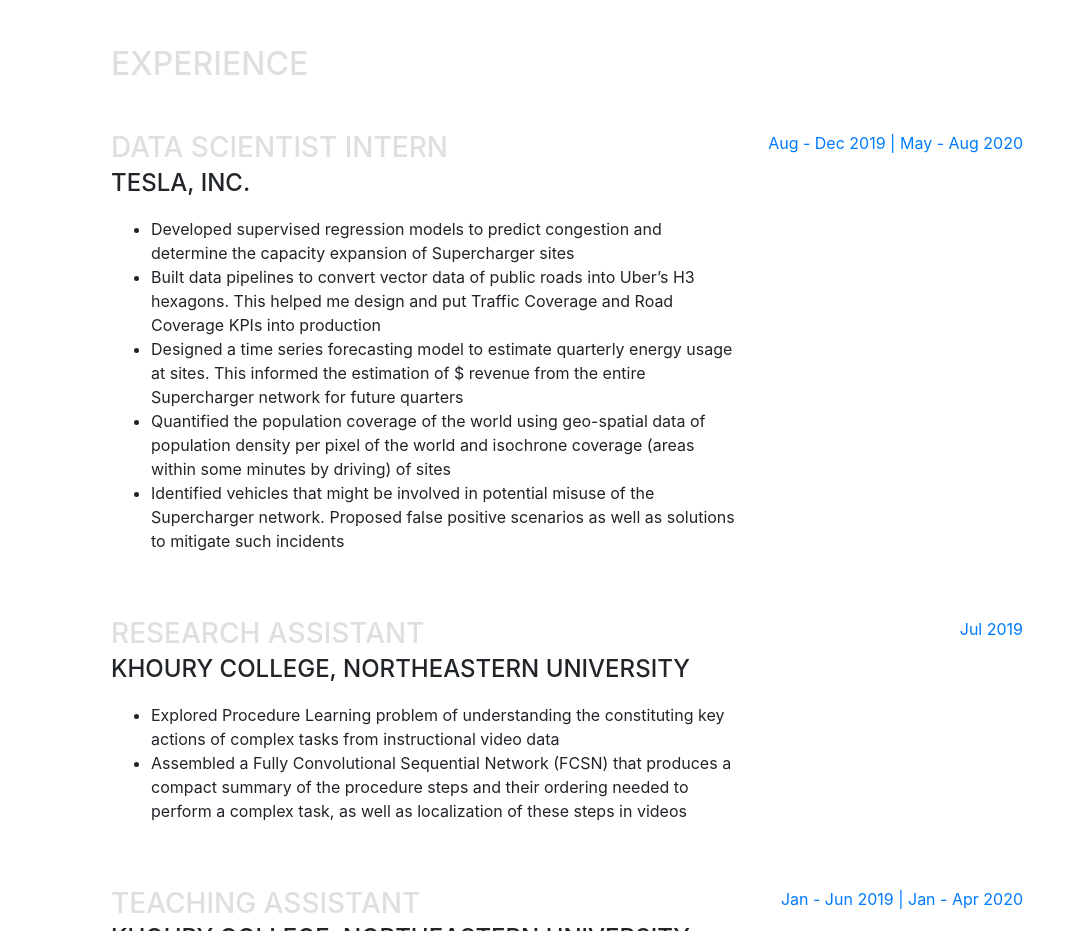
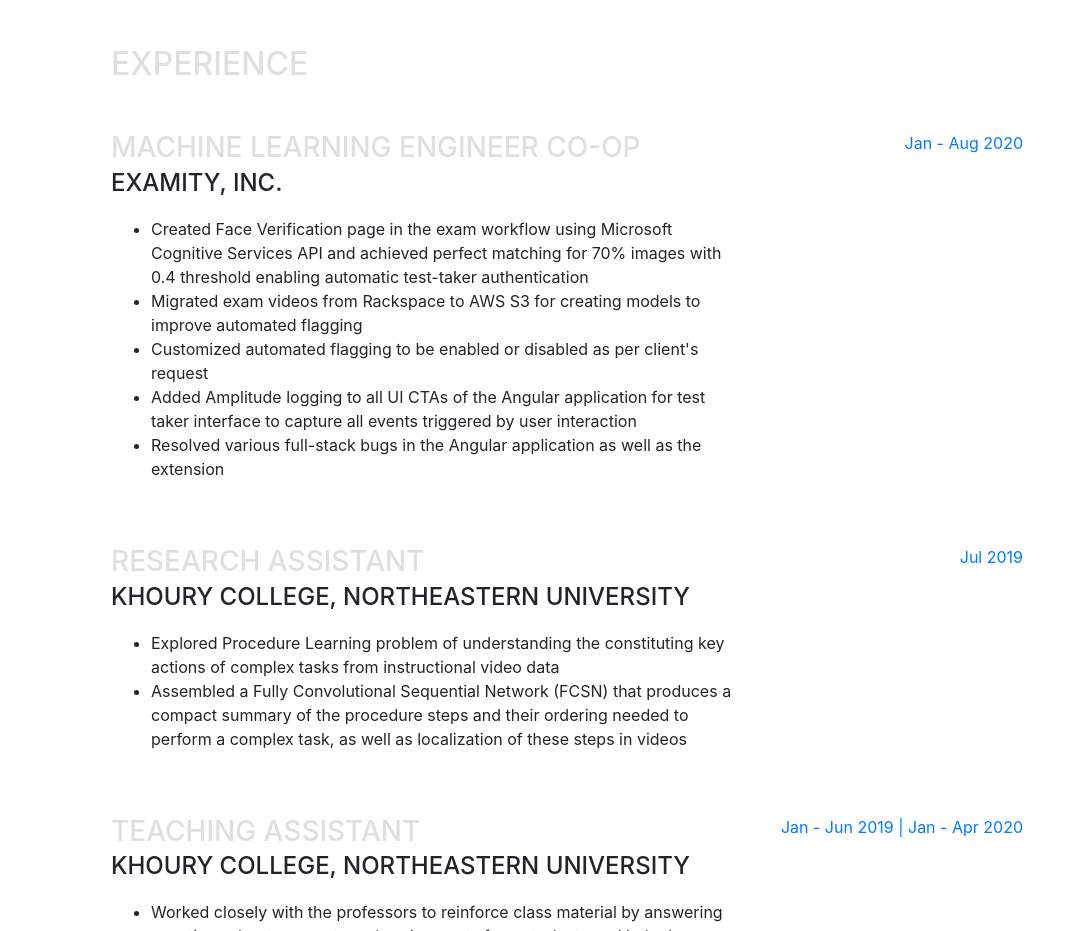
Before and after one commit to AyushPBhandari/AyushPBhandari.github.io, a website with bundled scripts: page index.html in a window 1280 px wide. Shown: the part 804-1735 px from the top of the page, without its empty margins (209-1280 px from the left). Built offline with nearby package versions, Linux system fonts and the light colour scheme; a web font is replaced by a local one.

Commit message:
Added Examity Work-Ex

```diff
--- a/index.html
+++ b/index.html
@@ -72,7 +72,7 @@
         </div>
         <p class="lead mb-5">I am an aspiring Data Scientist with a graduate degree from Northeastern University.</p>
         <div class="social-icons">
-          <a href="https://www.linkedin.com/in/vbhandariay/">
+          <a href="https://www.linkedin.com/in/bhandariay/">
             <i class="fab fa-linkedin-in"></i>
           </a>
           <a href="https://www.github.com/AyushPBhandari/">
@@ -99,19 +99,20 @@
 
         <div class="resume-item d-flex flex-column flex-md-row justify-content-between mb-5">
           <div class="resume-content">
-            <h3 class="mb-0">Data Scientist Intern</h3>
-            <div class="subheading mb-3">Tesla, Inc.</div>
+            <h3 class="mb-0">Machine Learning Engineer Co-op</h3>
+            <div class="subheading mb-3">Examity, Inc.</div>
             <ul>
-              <li>Developed supervised regression models to predict congestion and determine the capacity expansion of Supercharger sites</li>
-              <li>Built data pipelines to convert vector data of public roads into Uber’s H3 hexagons. This helped me design and put Traffic Coverage and Road Coverage KPIs into production</li>
-              <li>Designed a time series forecasting model to estimate quarterly energy usage at sites. This informed the estimation of $ revenue from the entire Supercharger network for future quarters</li>
-              <li>Quantified the population coverage of the world using geo-spatial data of population density per pixel of the world and isochrone coverage (areas within some minutes by driving) of sites</li>
-              <li>Identified vehicles that might be involved in potential misuse of the Supercharger network. Proposed false positive scenarios as well as solutions to mitigate such incidents</li>
+              <li>Created Face Verification page in the exam workflow using Microsoft Cognitive Services API and achieved perfect matching for
+                70% images with 0.4 threshold enabling automatic test-taker authentication</li>
+              <li>Migrated exam videos from Rackspace to AWS S3 for creating models to improve automated flagging</li>
+              <li>Customized automated flagging to be enabled or disabled as per client's request</li>
+              <li>Added Amplitude logging to all UI CTAs of the Angular application for test taker interface to capture all events triggered by user interaction</li>
+              <li>Resolved various full-stack bugs in the Angular application as well as the extension</li>
             </ul>
             <p></p>
           </div>
           <div class="resume-date text-md-right">
-            <span class="text-primary">Aug - Dec 2019 | May - Aug 2020</span>
+            <span class="text-primary">Jan - Aug 2020</span>
           </div>
         </div>
 
```
